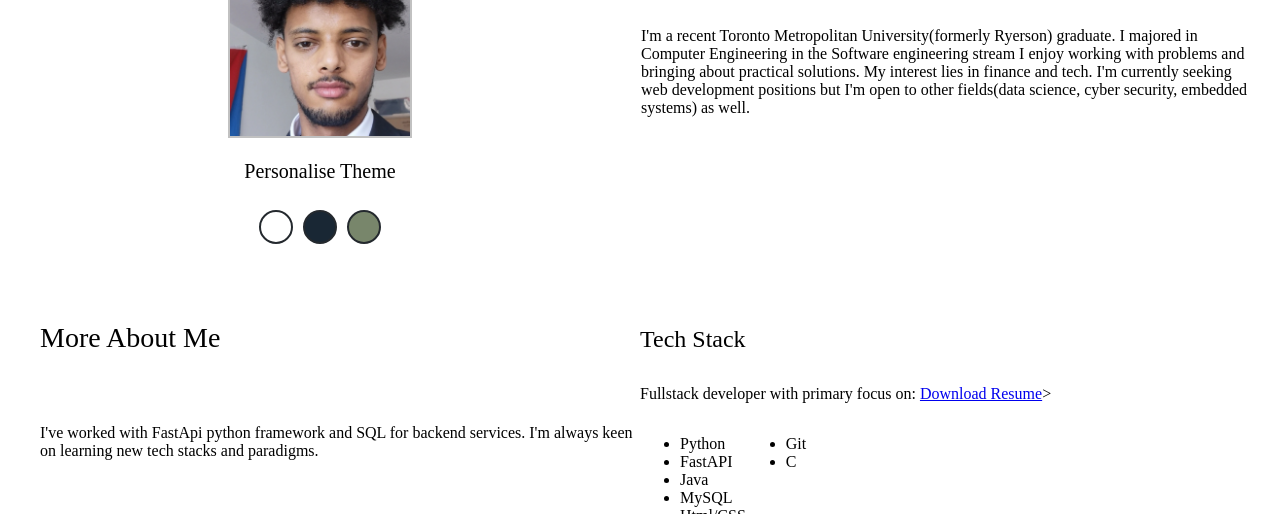
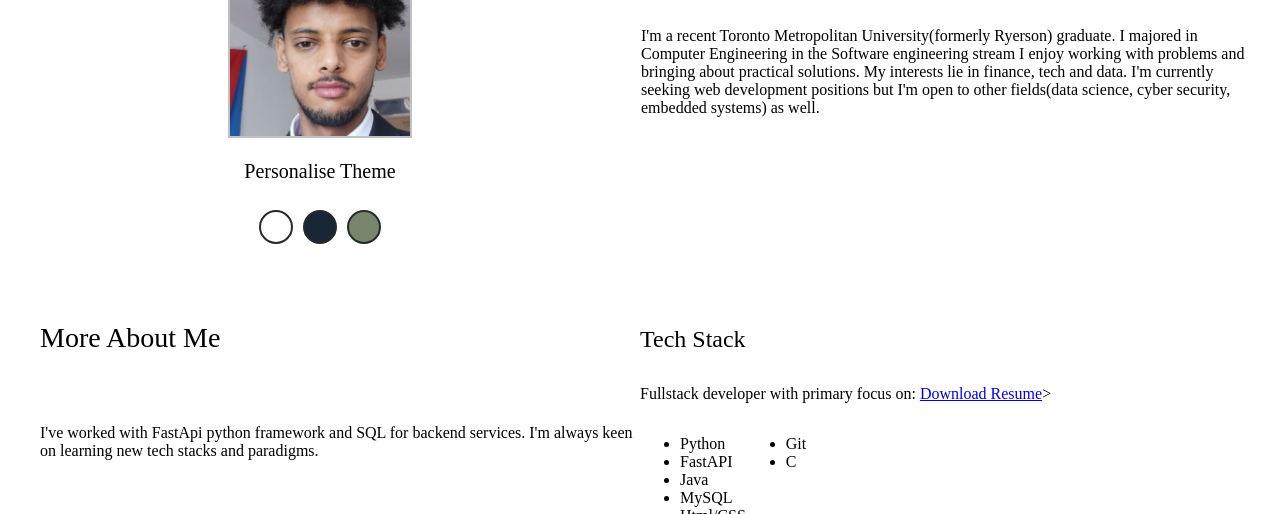
Before and after one commit to TedrosGe/portfolio, a plain HTML site: page index.html in a window 1280 px wide. Shown: the part 289-803 px from the top of the page. Drawn offline with Linux system fonts and the light colour scheme.

Commit message:
updated text

```diff
--- a/index.html
+++ b/index.html
@@ -49,7 +49,7 @@
                             <h2>What I DO</h2>
                             <p>
                                 I'm a recent Toronto Metropolitan University(formerly Ryerson) graduate. I majored in Computer Engineering in the  Software engineering stream
-                                I enjoy working with problems and bringing about practical solutions. My interest lies in finance and tech.
+                                I enjoy working with problems and bringing about practical solutions. My interests lie in finance, tech and data.
                                  I'm currently seeking web development positions
                                  but I'm open to other fields(data science, cyber security, embedded systems) as well.
                             </p>
```
